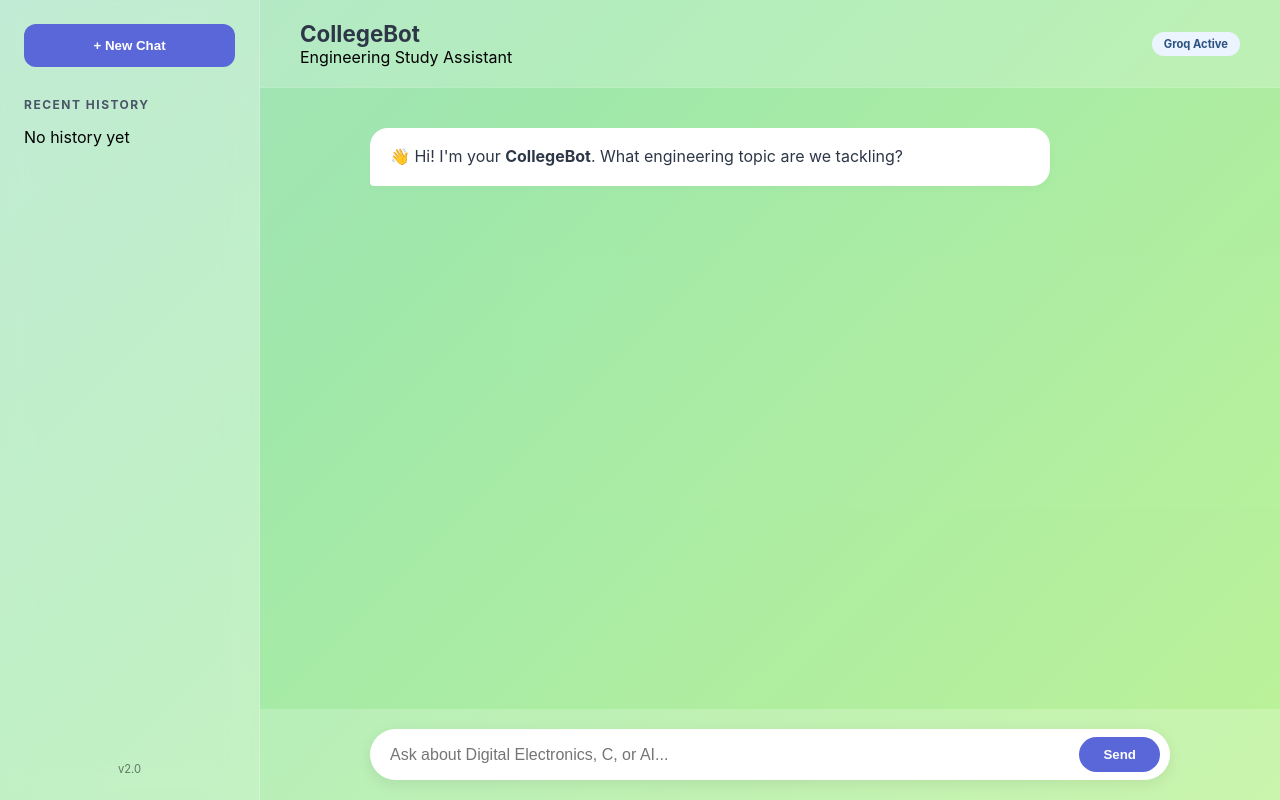
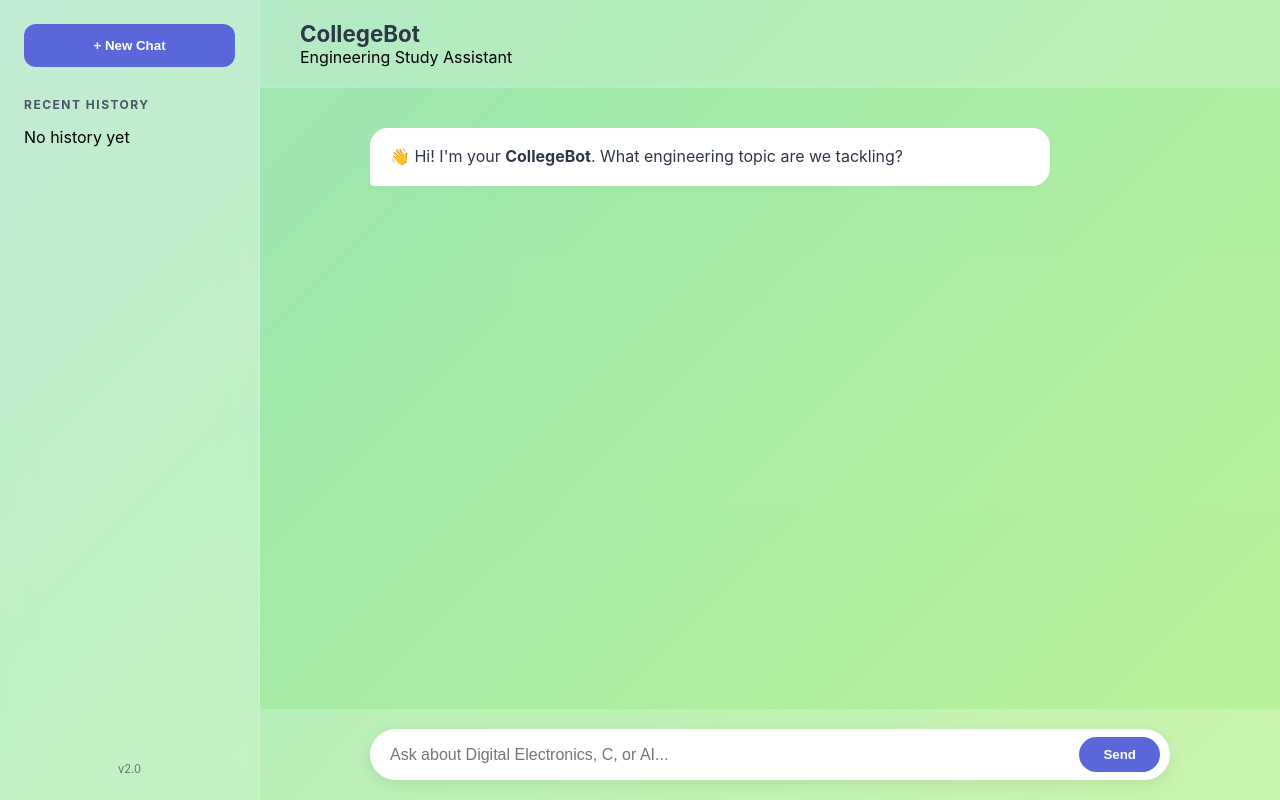
Before and after one commit to samruddhiredkar/collegebot-frontend, a React (Vite) app: page / in a window 1280 px wide. Built offline with nearby package versions, Linux system fonts and the light colour scheme.

Commit message:
Update App.jsx

```diff
--- a/src/App.jsx
+++ b/src/App.jsx
@@ -108,7 +108,6 @@ function App() {
               <p>Engineering Study Assistant</p>
             </div>
           </div>
-          <span className="status-badge">Groq Active</span>
         </header>
 
         <div className="chat-window">
```
